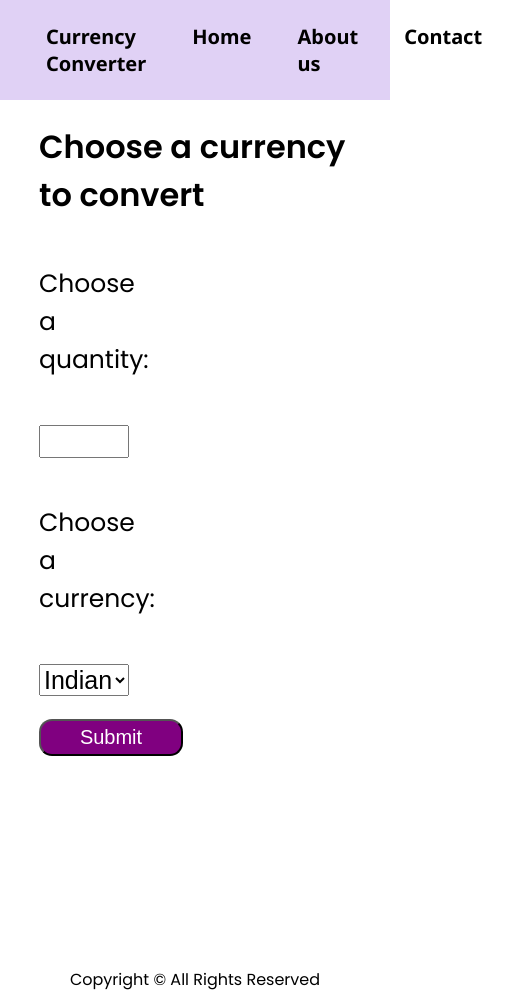
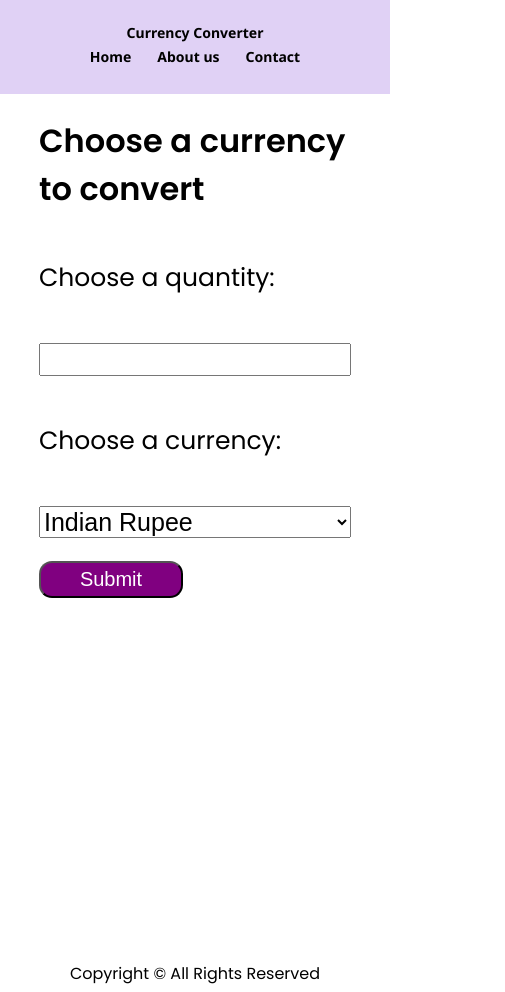
Before and after one commit to pankajdwivedi077/currency-converter, a plain HTML site: page index.html in a window 390 px wide. Shown: the whole page, 505 px wide, since content can reach past the window. Drawn offline with Linux system fonts and the light colour scheme.

Commit message:
project complete

```diff
--- a/css/style.css
+++ b/css/style.css
@@ -98,3 +98,27 @@ footer{
     text-align: center;
     font-family: 'Poppins', sans-serif;
 }
+
+@media (max-width:600px) {
+
+    nav {
+        flex-direction: column;
+        font-size: 14px;
+    }
+
+    nav ul li {
+        margin: 5px 13px;
+    }
+
+    nav ul {
+        justify-content: center;
+    }
+
+    .container form input[type='number'],
+    select,
+    label {
+        width: 80vw;
+    }
+
+
+}
```
